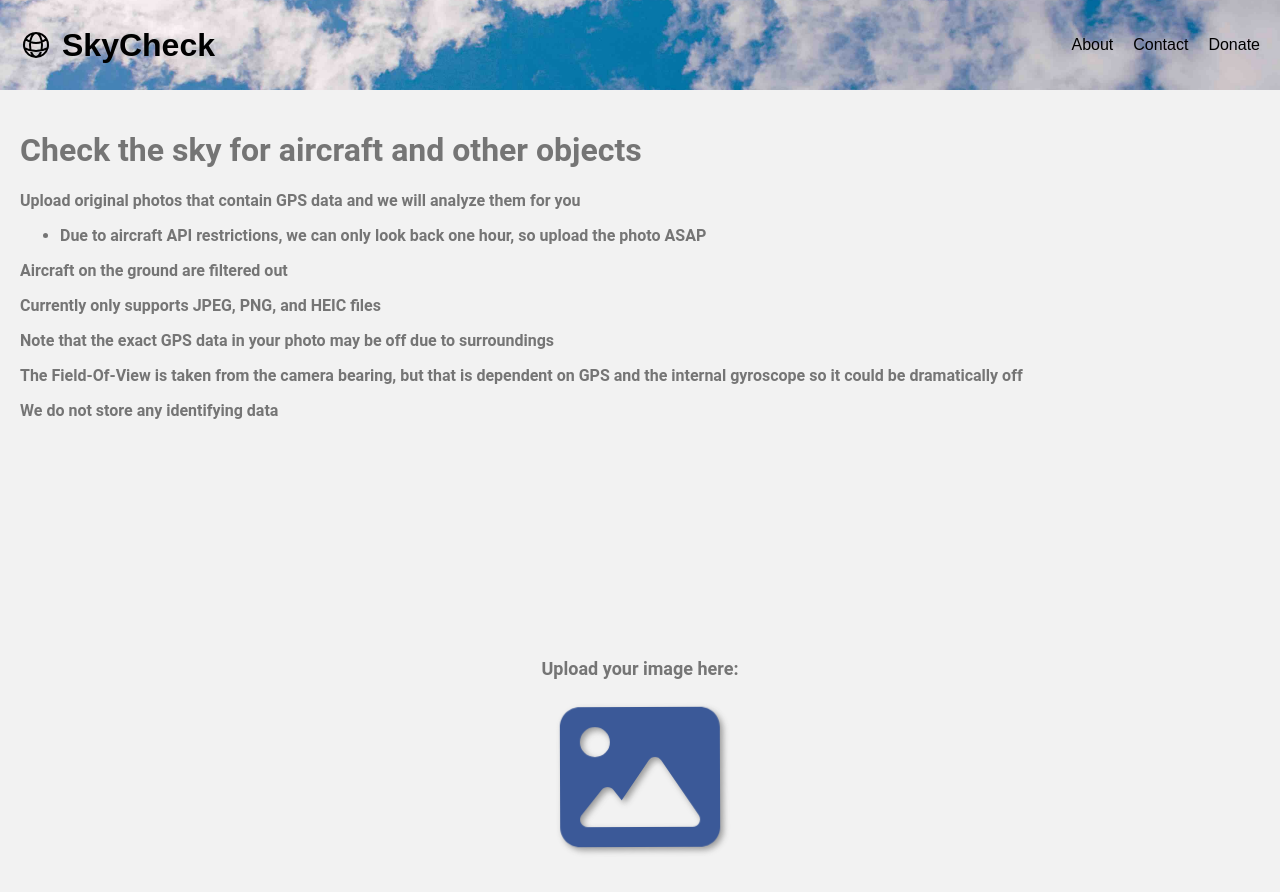
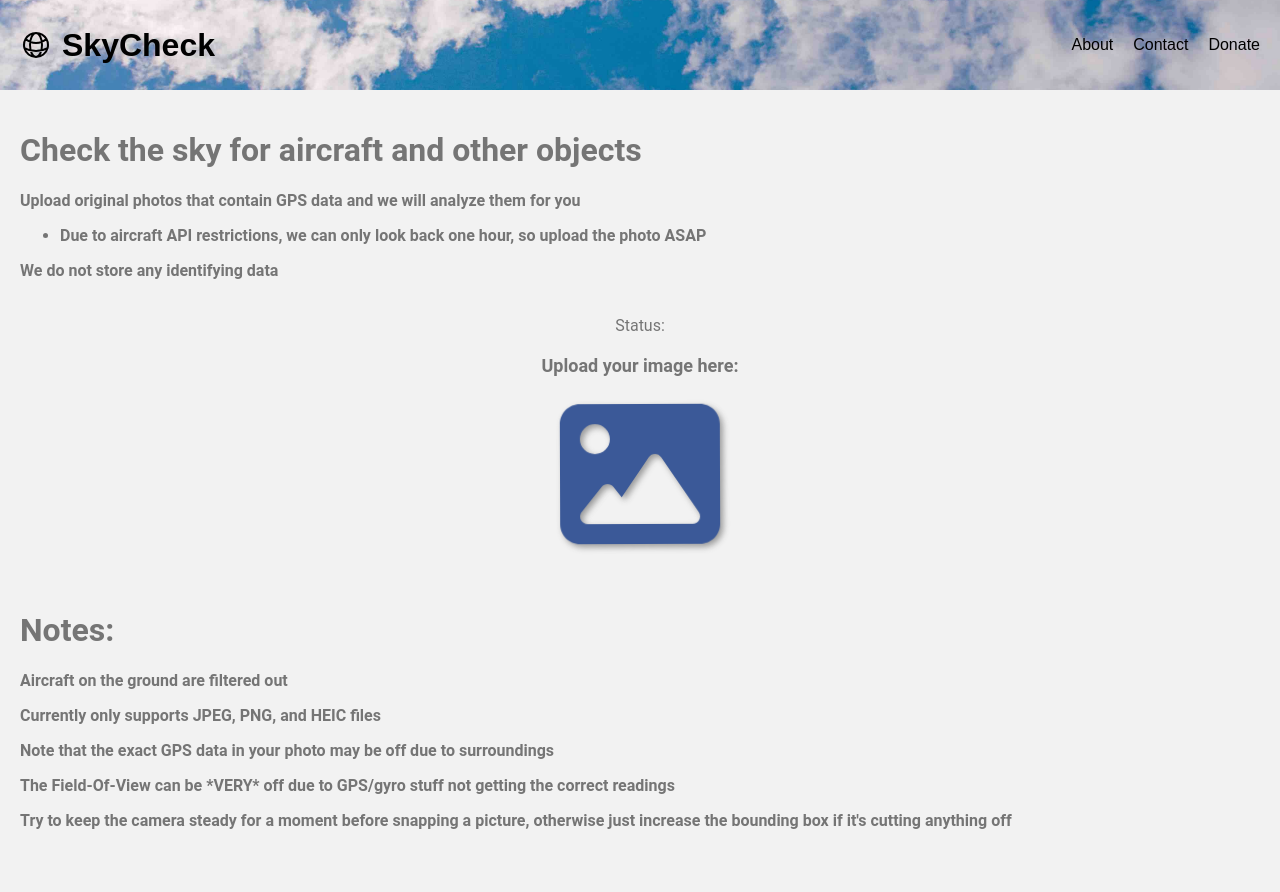
Before and after one commit to jshahbazi/skycheck, a React (Create React App) app: page / in a window 1280 px wide. Shown: the top 892 px of the page. After the commit the page ends 866 px from the top, so only its background shows below. Built offline with nearby package versions, Linux system fonts and the light colour scheme; a web font is replaced by a local one.

Commit message:
Add status field

```diff
--- a/src/App.js
+++ b/src/App.js
@@ -44,7 +44,7 @@ export default function App() {
   const [bbCoords, setBBCoords] = useState([]);
   const [boundingBuffer, setBoundingBuffer] = useState(0.1);
   const [timestamp, setTimestamp] = useState(0);
-
+  const [status, setStatus] = useState("");
   const [objectData, setObjectData] = useState([]);
 
   const fetchAircraftData = async (pCoords, timestamp) => {
@@ -106,6 +106,7 @@ export default function App() {
     } catch (error) {
       if ("response" in error && error.response.status === 400 && error.response.data.includes("Historical data more than 1 hour ago")) {
         toast.error("Historical data more than 1 hour ago is not available.");
+        setStatus("Error: Historical data more than 1 hour ago is not available.");
       } else {
         toast.error("Error: " + error.message);
       }
@@ -125,8 +126,10 @@ export default function App() {
     } catch (error) {
       if ("response" in error && error.response.status === 400 && error.response.data.includes("Historical data more than 1 hour ago")) {
         toast.error("Historical data more than 1 hour ago is not available.");
+        setStatus("Error: Historical data more than 1 hour ago is not available.");
       } else {
         toast.error("Error: " + error.message);
+
       }
     }
   }
@@ -205,16 +208,19 @@ export default function App() {
   async function extractExifData(file) {
     if (file.type === "") {
       toast.error(`Unknown file type`);
+      setStatus("Unknown file type");
       throw new Error("Unknown file type");
     }
 
     if (SUPPORTED_FILE_TYPES.every((type) => file.type !== type)) {
       toast.error(`'${file.type}' is not a supported format`);
+      setStatus(`'${file.type}' is not a supported format`);
       throw new Error(`'${file.type}' is not a supported format`);
     }
 
     if (file.size > 150000000) {
       toast.error(`'${file.name}' is too large, please pick a smaller file`);
+      setStatus(`'${file.name}' is too large, please pick a smaller file`);
       throw new Error(`'${file.name}' is too large, please pick a smaller file`);
     }
 
@@ -245,6 +251,7 @@ export default function App() {
       return exifData;
     } else {
       toast.error("No EXIF data found.");
+      setStatus("No EXIF data found.");
       throw new Error("No EXIF data found.");
     }
   }
@@ -273,6 +280,7 @@ export default function App() {
 
     if (file.type === "image/heic") {
       toast.info("Converting image to jpeg...", { autoClose: 3000 });
+      setStatus("Converting image to jpeg...")
       const convertedFile = await heic2any({
         blob: file,
         toType: toType,
@@ -309,9 +317,11 @@ export default function App() {
 
     if (action === "add") {
       toast.info("Uploading image...", { autoClose: 2000 });
+      setStatus("Uploading image...")
       signedUrl = await uploadImage(file, imageData.bucket, filePath);
     } else if (action === "retrieve") {
       toast.info("Image already exists. Retrieving...", { autoClose: 2000 });
+      setStatus("Image already exists. Retrieving...")
       signedUrl = await getSignedUrlForFile(filePath, imageData.bucket, "getObject");
     }
     return signedUrl;
@@ -392,7 +402,7 @@ export default function App() {
 
 
   async function retrieveAircraftInfo(icao24) {
-    console.log("retrieve this icao24: ", icao24);
+    // console.log("retrieve this icao24: ", icao24);
     const options = {
       headers: {
         "Content-Type": "application/json",
@@ -412,7 +422,7 @@ export default function App() {
         const heading = true_track;
         // console.log("aircraft position: ", latitude, longitude);
         const data = { icao24, time_position, longitude, latitude, baro_altitude, on_ground, velocity, heading, vertical_rate, geo_altitude };
-        console.log("aircraft data sent to get_aircraft: ", data);
+        // console.log("aircraft data sent to get_aircraft: ", data);
         if (on_ground === false) {
           // const aircraftInfo = await fetchAircraftInfo(icao24);
           const { manufacturername, model} = await retrieveAircraftInfo(data.icao24);
@@ -421,9 +431,9 @@ export default function App() {
           data.model = model;
           // data.registration = aircraftInfo.registration;
           // console.log("aircraftInfo: ", aircraftInfo);
-          console.log("aircraft data: ", data);
+          // console.log("aircraft data: ", data);
           setObjectData((prevState) => [...prevState, data]);
-          console.log("objectData after being set: ", objectData);
+          // console.log("objectData after being set: ", objectData);
         }
 
 
@@ -431,6 +441,7 @@ export default function App() {
       });
     } else {
       toast.info("No aircraft found in the area.");
+      setStatus("No aircraft found in the area.");
       setObjectData([]);
     }
   }
@@ -581,11 +592,22 @@ export default function App() {
         <h1>Check the sky for aircraft and other objects</h1>
         <p>Upload original photos that contain GPS data and we will analyze them for you</p>
         <ul><li>Due to aircraft API restrictions, we can only look back one hour, so upload the photo ASAP</li></ul>
+        <p>We do not store any identifying data</p>
+      </div>
+    );
+  };
+
+  const bottomText = () => {
+    return (
+      // Check the sky for aircraft and other objects. Upload original photos that contain GPS data and we will analyze them for you.
+      <div>
+        <h1>Notes:</h1>
         <p>Aircraft on the ground are filtered out</p>
         <p>Currently only supports JPEG, PNG, and HEIC files</p>
         <p>Note that the exact GPS data in your photo may be off due to surroundings</p>
-        <p>The Field-Of-View is taken from the camera bearing, but that is dependent on GPS and the internal gyroscope so it could be dramatically off</p>
-        <p>We do not store any identifying data</p>
+        <p>The Field-Of-View can be *VERY* off due to GPS/gyro stuff not getting the correct readings</p>
+        <p>Try to keep the camera steady for a moment before snapping a picture, otherwise just increase the bounding box if it's cutting anything off</p>
+
       </div>
     );
   };
@@ -647,8 +669,9 @@ export default function App() {
       <div className="other-text">{mainText()}</div>
 
       {/* <UploadButton onChange={onChange} /> */}
+      <div className="buttons">Status:{ status }</div>
       <div className="buttons">{content()}</div>
-
+      <div className="other-text">{bottomText()}</div>
       <Footer />
     </div>
   );
--- a/src/styles/App.css
+++ b/src/styles/App.css
@@ -17,7 +17,7 @@ body {
   align-items: center;
   justify-content: space-around;
   flex-wrap: wrap;
-  height: 75vh
+  /* height: 75vh */
 }
 
 .button {
```
